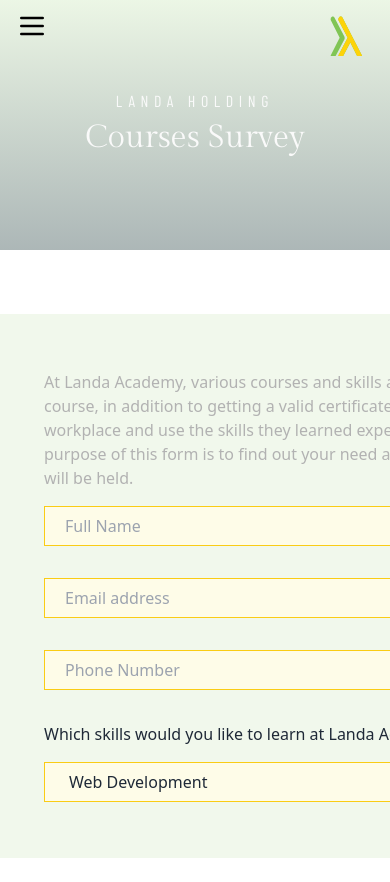
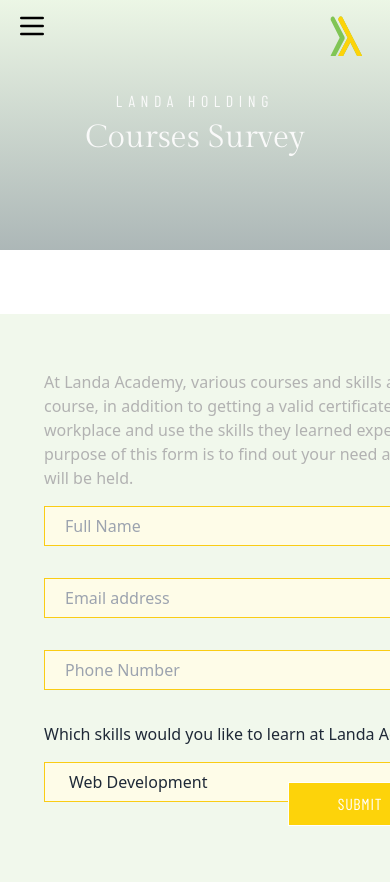
Before and after one commit to Landa-Startup/academy, a Next.js app: page /survey in a window 390 px wide. Shown: the top 882 px of the page. Before the commit the page ends 858 px from the top, so only its background shows below. Built offline with nearby package versions, Linux system fonts and the light colour scheme.

Commit message:
bug fix mobile mode-scroll button

```diff
--- a/components/academy/Roadmap/First.tsx
+++ b/components/academy/Roadmap/First.tsx
@@ -30,7 +30,7 @@
           </div>
           <div className="justify-start items-start gap-2 inline-flex ">
             <div className="w-5 h-5 bg-yellow-400 rounded-full mt-2.5" />
-            <div className="md:w-[500px] font-barlow text-gray-600 text-base md:text-2xl font-normal leading-10 text-justify">
+            <div className="md:w-[500px] font-barlow text-gray-600 text-base md:text-2xl font-normal  ">
               Obtain a valid certificate of achievement
             </div>
           </div>
--- a/components/academy/Roadmap/Fourth.tsx
+++ b/components/academy/Roadmap/Fourth.tsx
@@ -27,6 +27,7 @@
     <div
       className="flex flex-col items-center relative px-10 py-10 bg-[#FFFBE6] h-screen snap-start"
       id="Roadmap-4"
+
     >
       <div className="mt-4 order-2 md:w-[420px] text-black font-barlow text-2xl md:text-4xl font-normal leading-snug static md:absolute left-40 top-28">
         Work experience at the Canadian company
@@ -40,12 +41,12 @@
         height={430}
       />
       <div className="justify-start items-start inline-flex order-3">
-        <div className="w-5 h-5 bg-yellow-400 rounded-full mt-3 flex-shrink-0" />
-        <div className="md:w-[500px] text-black font-barlow md:text-2xl font-medium leading-7">
+        <div className="w-5 h-5 bg-yellow-400 rounded-full ml-[-1.5rem] mt-[2.5rem] mb-4 mr-2 flex-shrink-0" />
+        <div className="md:w-[500px] text-black font-barlow md:text-2xl font-medium  leading-7 ml-[5.5px] m-[35px] mr-[0] letter-spacing: 0.8px; ">
           Following a year of active participation within Landa, you will
           receive a credible and verifiable
-          <span className="font-semibold mx-1">Canadian work experience</span>
-          certificate from us.
+          <span className="font-semibold mx-1 ">Canadian work experience
+          certificate from us.</span>
         </div>
       </div>
       <div className="order-4">
@@ -59,7 +60,7 @@
           />
         </div>
       </div>
-      <ScrollButton scrollTo="Courses" addedClass="absolute bottom-3" />
+      <ScrollButton scrollTo="Courses" addedClass="absolute bottom-3   " />
       <svg
         className="absolute -top-7 left-[683px] hidden md:block"
         xmlns="http://www.w3.org/2000/svg"
--- a/components/academy/Roadmap/ScrollButton.tsx
+++ b/components/academy/Roadmap/ScrollButton.tsx
@@ -13,7 +13,7 @@
   return (
     <Link
       href={'#' + scrollTo}
-      className={`btn btn-circle btn-outline ${
+      className={ `btn btn-circle btn-outline   lg:ml-[1150px]    lg:mb-0 mb-48    ${
         color === 'white'
           ? 'border-white text-white'
           : 'border-black text-black'
--- a/components/academy/Roadmap/Second.tsx
+++ b/components/academy/Roadmap/Second.tsx
@@ -7,6 +7,7 @@
     <div
       className="flex flex-col md:h-screen bg-[#80C555] text-white relative h-screen snap-start"
       id="Roadmap-2"
+
     >
       <div className="flex flex-col md:flex-row justify-evenly pt-2 pb-8 z-10 px-10 space-y-4">
         <Image
--- a/components/academy/Roadmap/Third.tsx
+++ b/components/academy/Roadmap/Third.tsx
@@ -21,7 +21,7 @@
             Employment opportunities
           </div>
           <div className="justify-start items-start gap-2 inline-flex">
-            <div className="w-5 h-5 bg-[#80C555] rounded-full mt-6" />
+            <div className="w-6 h-4 bg-[#80C555]  rounded-full mt-7 md:w-5 md:h-5 " />
             <div className="mt-5 w-[454px] md:text-2xl font-normal font-barlow leading-7">
               After completing the intensive 6-month academy program, you will
               have the opportunity to officially work alongside experienced
--- a/components/common/Button.tsx
+++ b/components/common/Button.tsx
@@ -22,7 +22,6 @@
   type = 'button',
   addedClass,
   bgColor,
-  goto = '/',
 }: ButtonProps) {
   // Determine the button size and apply appropriate styles
   const isVisitSize = size === 'visit';
@@ -30,14 +29,15 @@
   const router = useRouter();
 
   return (
-    <Link href={goto}>
+    <Link href="#/survey">
       <button
-        className={`btn2 ${isVisitSize
-          ? 'w-[135px] md:w-[219px] h-[32px] md:h-[60px] pl-[72px] pr-[71px] pt-[15px] pb-4 mt-[19px]'
-          : 'hidden md:flex h-11 pl-[72px] pr-[71px] pt-[15px] pb-4 mt-[19px]'
-          } ${bgColor === 'Primary' ? 'bg-primary' : 'bg-[#FDD30A]'
-          } px-10 py-5 relative border border-white uppercase tracking-wider leading-none overflow-hidden inset-0 flex justify-center items-center text-center font-condensed text-white text-base font-normal hover:text-white ${addedClass}`}
-        type={type}
+    className={`btn2 ${isVisitSize
+      ? 'w-[135px] md:w-[219px] h-[32px] md:h-[60px] pl-[72px] pr-[71px] pt-[15px] pb-4 mt-[19px]'
+      : ' md:flex h-11 pl-[72px] pr-[71px] pt-[15px] pb-4 mt-[-20px]'
+      } ${bgColor === 'Primary' ? 'bg-primary' : 'bg-[#FDD30A]'
+      } px-10 py-5 relative border border-white uppercase tracking-wider leading-none overflow-hidden inset-0 flex justify-center items-center text-center font-condensed text-white text-base font-normal hover:text-white ${addedClass}`}
+    type={type}
+
       >
         <span className="absolute inset-0 bg-black"></span>
         <span className="absolute inset-0 flex justify-center items-center text-center font-condensed text-white text-base font-medium leading-none">
```
